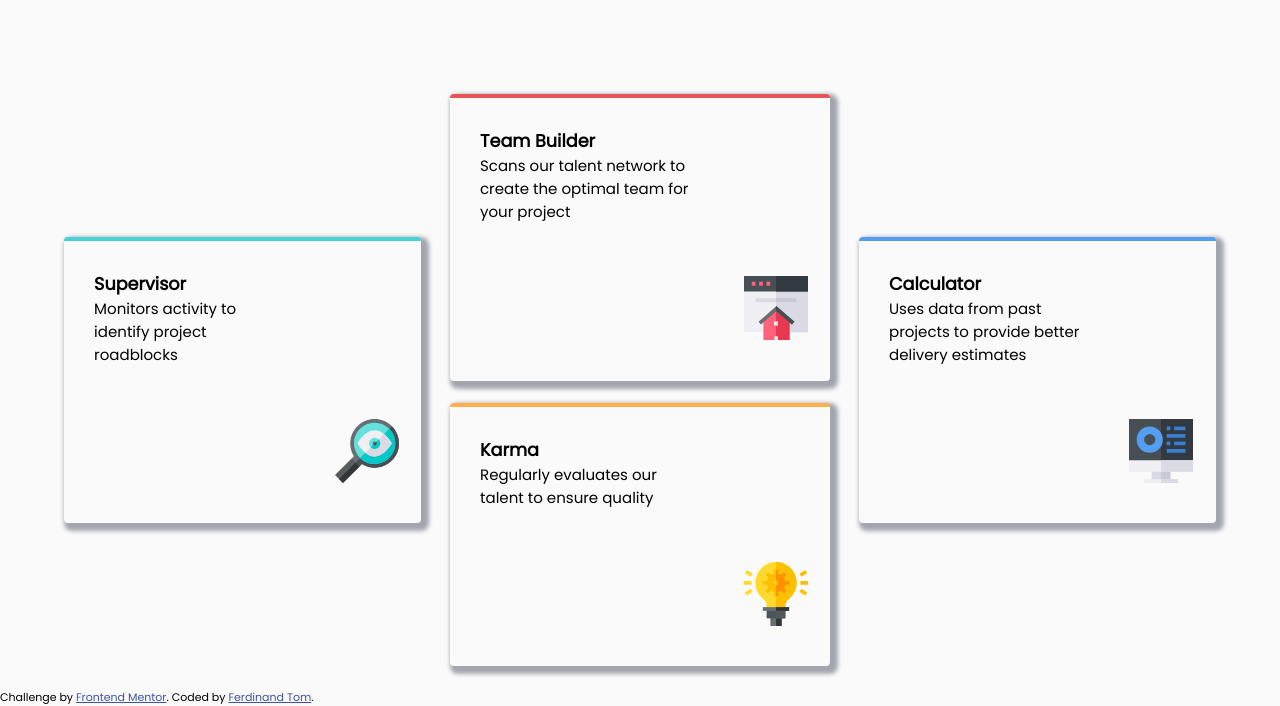
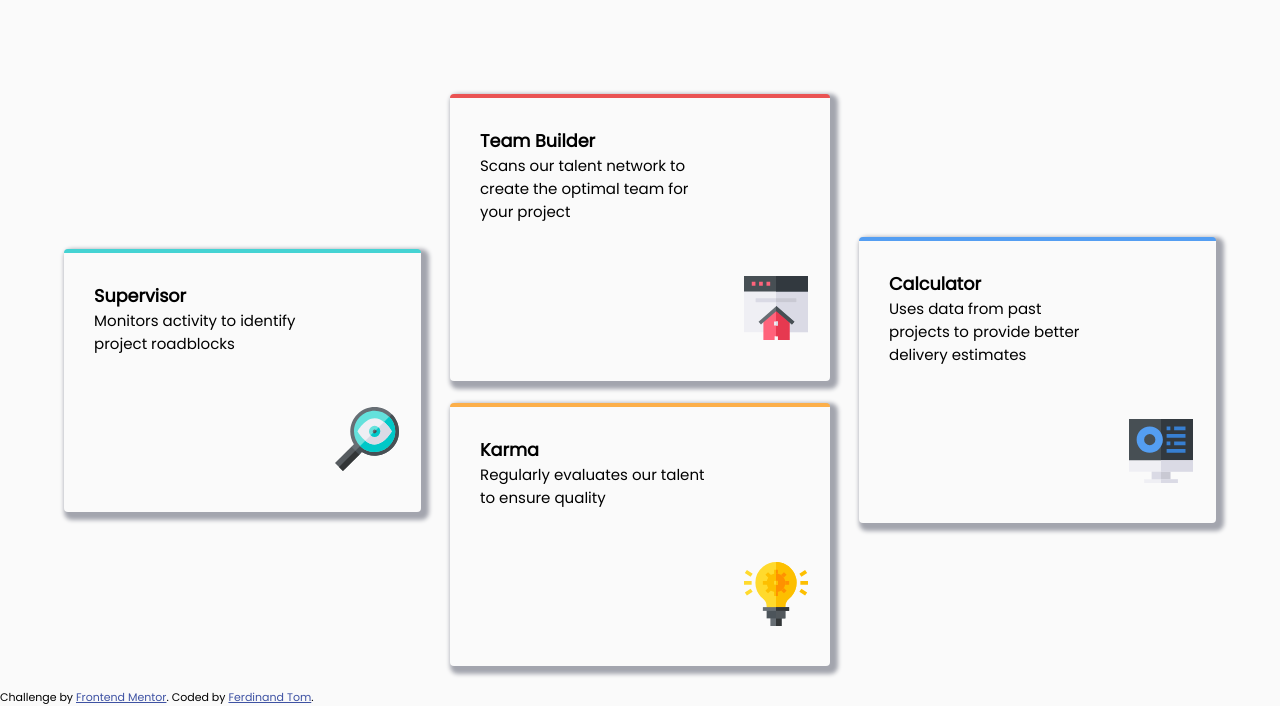
Before and after one commit to Ferdiz571/Four-card-feature, a plain HTML site: page index.html in a window 1280 px wide. Shown: the part 174-880 px from the top of the page. Drawn offline with Linux system fonts and the light colour scheme.

Commit message:
changed styles.css

```diff
--- a/css/styles.css
+++ b/css/styles.css
@@ -64,7 +64,7 @@ main{
   padding:2em 2em;
 }
 .card-text p{
-  padding-right: 7em;
+  padding-right: 6.3em;
 }
 
 /* Cards */
```
